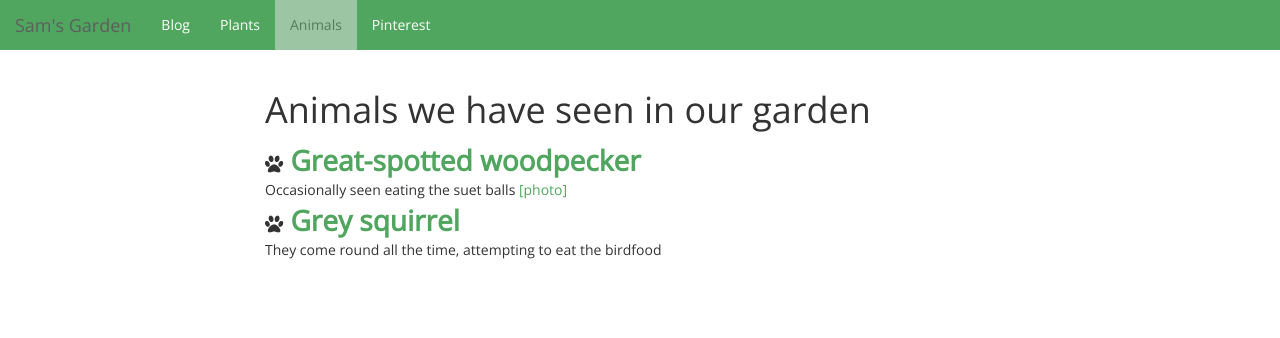
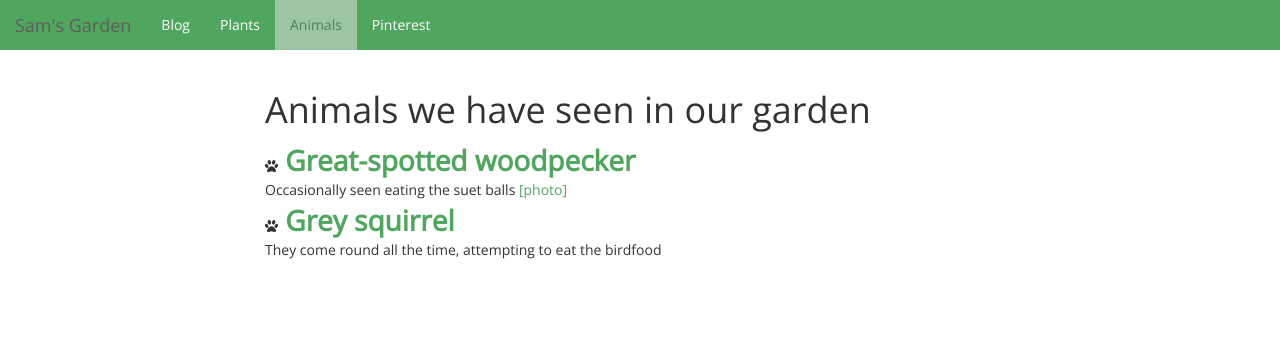
Before and after one commit to culpabilitybrown/culpabilitybrown.github.io, a Jekyll site: the page built from animals.html, in a window 1280 px wide. Shown: the top 338 px of the page. Built offline with Jekyll 4.4.1, drawn with Linux system fonts in a browser that asks for light colours; nearby versions of some CDN libraries.

Commit message:
STOP PISSING ABOUT AND WRITE SOME CONTENT

```diff
--- a/_includes/blog-archive.html
+++ b/_includes/blog-archive.html
@@ -1,7 +1,7 @@
 <dl class='blog-archive'>
   {% for blost in site.categories.blog %}
     {% unless blost.url == page.urkl %}
-      {% include blost-link.html title = blost.title url = blost.url no_excerpts = include.no_excerpts excerpt = blost.excerpt %}
+      {% include blost-link.html title = blost.title url = blost.url no_excerpts = include.no_excerpts no_fa = include.no_fa excerpt = blost.excerpt %}
     {% endunless %}
   {% endfor %}
 </dl>
--- a/_includes/blost-link.html
+++ b/_includes/blost-link.html
@@ -1,4 +1,7 @@
 <dt>
+  {% unless include.no_fa %}
+    <i class='fa fa-file-text'></i>
+  {% endunless %}
   <a href='{{ include.url }}'>{{ include.title }}</a>
 </dt>
 {% unless include.no_excerpts %}
--- a/_layouts/blost.html
+++ b/_layouts/blost.html
@@ -4,13 +4,13 @@ layout: boilerplate
 
 <div class='row'>
   <div class='col-md-2'></div>
-  <div class='col-md-7 blost'>
+  <div class='col-md-8 blost'>
     <h2>{{ page.date | date: '%Y-%m-%d' }}</h2>
     <h1>{{ page.title }}</h1>
     {{ content }}
   </div>
-  <div class='col-md-3 sidebar'>
+  <div class='col-md-2 sidebar'>
     <h2>More from the <a href='/blog/'>blog</a></h2>
-    {% include blog-archive.html no_excerpts = true %}
+    {% include blog-archive.html no_excerpts = true no_fa = true %}
   </div>
 </div>
--- a/assets/application.scss
+++ b/assets/application.scss
@@ -67,7 +67,15 @@ body {
   font-size: 0.5em;
 }
 
-.blog-archive {
+.blost {
+  h2 {
+    font-variant: italic;
+    font-size: 1em;
+    color: $gray-light;
+  }
+}
+
+.plant-list, .animal-list, .blog-archive {
   dt {
     font-size: 2em;
   }
@@ -76,29 +84,7 @@ body {
   }
 
   .fa {
-    font-size: 0.7em;
-  }
-}
-
-.blost {
-  h2 {
-    font-variant: italic;
-    font-size: 1em;
-    text-align: right;
-    color: $gray-light;
-  }
-}
-
-.plant-list, .animal-list {
-  dt {
-    font-size: 2em;
-  }
-
-  a {
-  }
-
-  .fa {
-    font-size: 0.7em;
+    font-size: 0.5em;
   }
 }
 
```
